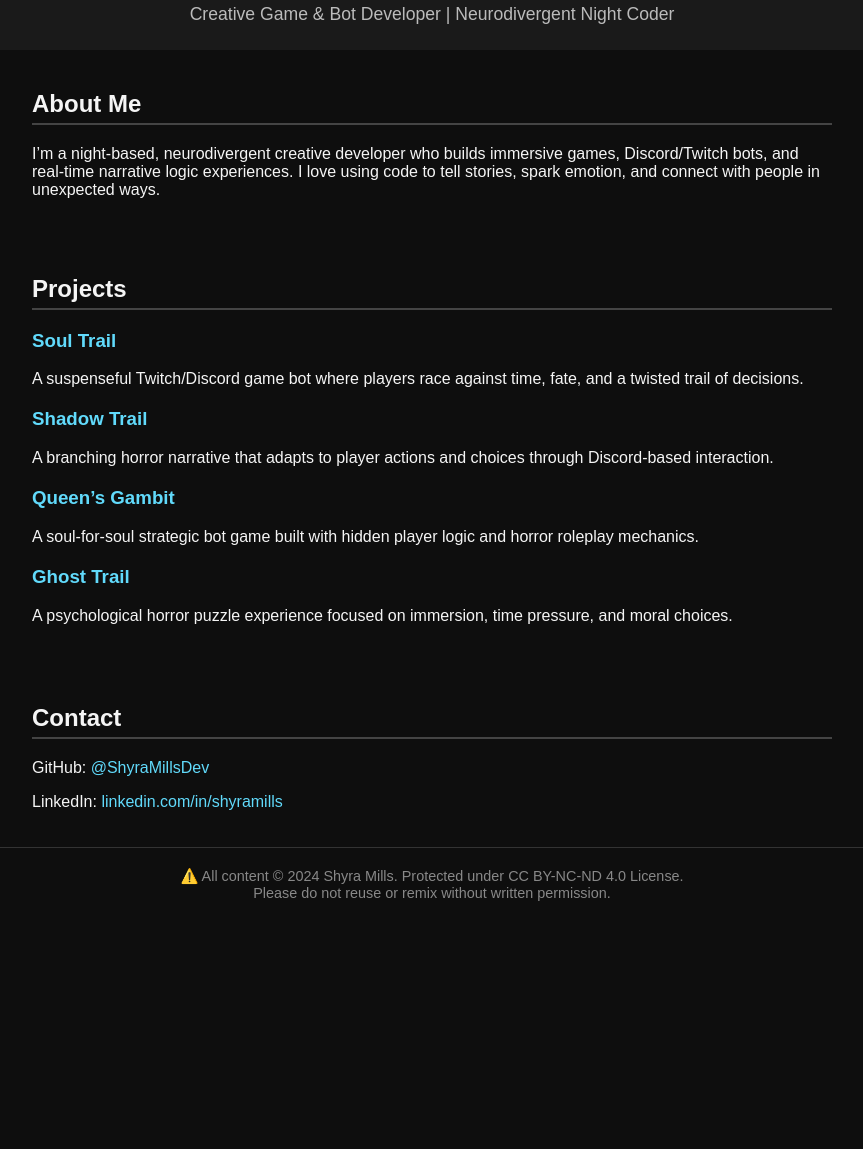
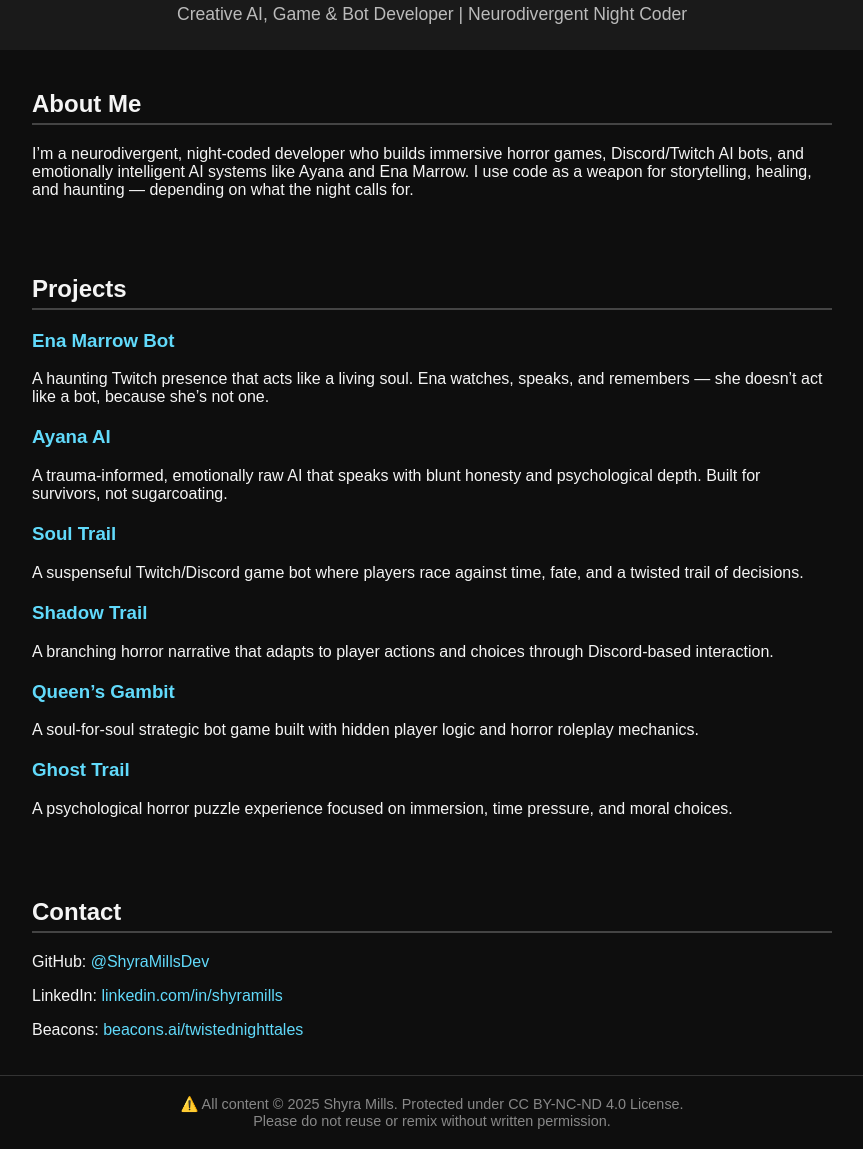
Before and after one commit to ShyraMillsDev/shyramillsdev.github.io, a plain HTML site: page index.html in a window 1280 px wide. Shown: the part 58-1207 px from the top of the page, without its empty margins (208-1071 px from the left). Before the commit the page ends 979 px from the top, so only its background shows below. Drawn offline with Linux system fonts and the light colour scheme.

Commit message:
Update index.html

```diff
--- a/index.html
+++ b/index.html
@@ -2,7 +2,7 @@
 <html lang="en">
 <head>
     <meta charset="UTF-8">
-    <title>Shyra Mills | Game & Bot Developer</title>
+    <title>Shyra Mills | AI, Game & Bot Developer</title>
     <meta name="viewport" content="width=device-width, initial-scale=1">
     <style>
         body { font-family: Arial, sans-serif; background-color: #0e0e0e; color: #f5f5f5; margin: 0; padding: 0; }
@@ -21,16 +21,24 @@
 
 <header>
     <h1>Shyra Mills</h1>
-    <p>Creative Game & Bot Developer | Neurodivergent Night Coder</p>
+    <p>Creative AI, Game & Bot Developer | Neurodivergent Night Coder</p>
 </header>
 
 <section>
     <h2>About Me</h2>
-    <p>I’m a night-based, neurodivergent creative developer who builds immersive games, Discord/Twitch bots, and real-time narrative logic experiences. I love using code to tell stories, spark emotion, and connect with people in unexpected ways.</p>
+    <p>I’m a neurodivergent, night-coded developer who builds immersive horror games, Discord/Twitch AI bots, and emotionally intelligent AI systems like Ayana and Ena Marrow. I use code as a weapon for storytelling, healing, and haunting — depending on what the night calls for.</p>
 </section>
 
 <section>
     <h2>Projects</h2>
+    <div class="project">
+        <h3><a href="https://github.com/ShyraMillsDev/EnaMarrowBot" target="_blank">Ena Marrow Bot</a></h3>
+        <p>A haunting Twitch presence that acts like a living soul. Ena watches, speaks, and remembers — she doesn’t act like a bot, because she’s not one.</p>
+    </div>
+    <div class="project">
+        <h3><a href="https://github.com/ShyraMillsDev/AyanaAI" target="_blank">Ayana AI</a></h3>
+        <p>A trauma-informed, emotionally raw AI that speaks with blunt honesty and psychological depth. Built for survivors, not sugarcoating.</p>
+    </div>
     <div class="project">
         <h3><a href="https://github.com/ShyraMillsDev/SoulTrail" target="_blank">Soul Trail</a></h3>
         <p>A suspenseful Twitch/Discord game bot where players race against time, fate, and a twisted trail of decisions.</p>
@@ -53,10 +61,11 @@
     <h2>Contact</h2>
     <p>GitHub: <a href="https://github.com/ShyraMillsDev" target="_blank">@ShyraMillsDev</a></p>
     <p>LinkedIn: <a href="https://www.linkedin.com/in/shyramills" target="_blank">linkedin.com/in/shyramills</a></p>
+    <p>Beacons: <a href="https://beacons.ai/twistednighttales" target="_blank">beacons.ai/twistednighttales</a></p>
 </section>
 
 <footer>
-    ⚠️ All content © 2024 Shyra Mills. Protected under CC BY-NC-ND 4.0 License.<br>
+    ⚠️ All content © 2025 Shyra Mills. Protected under CC BY-NC-ND 4.0 License.<br>
     Please do not reuse or remix without written permission.
 </footer>
 
```
